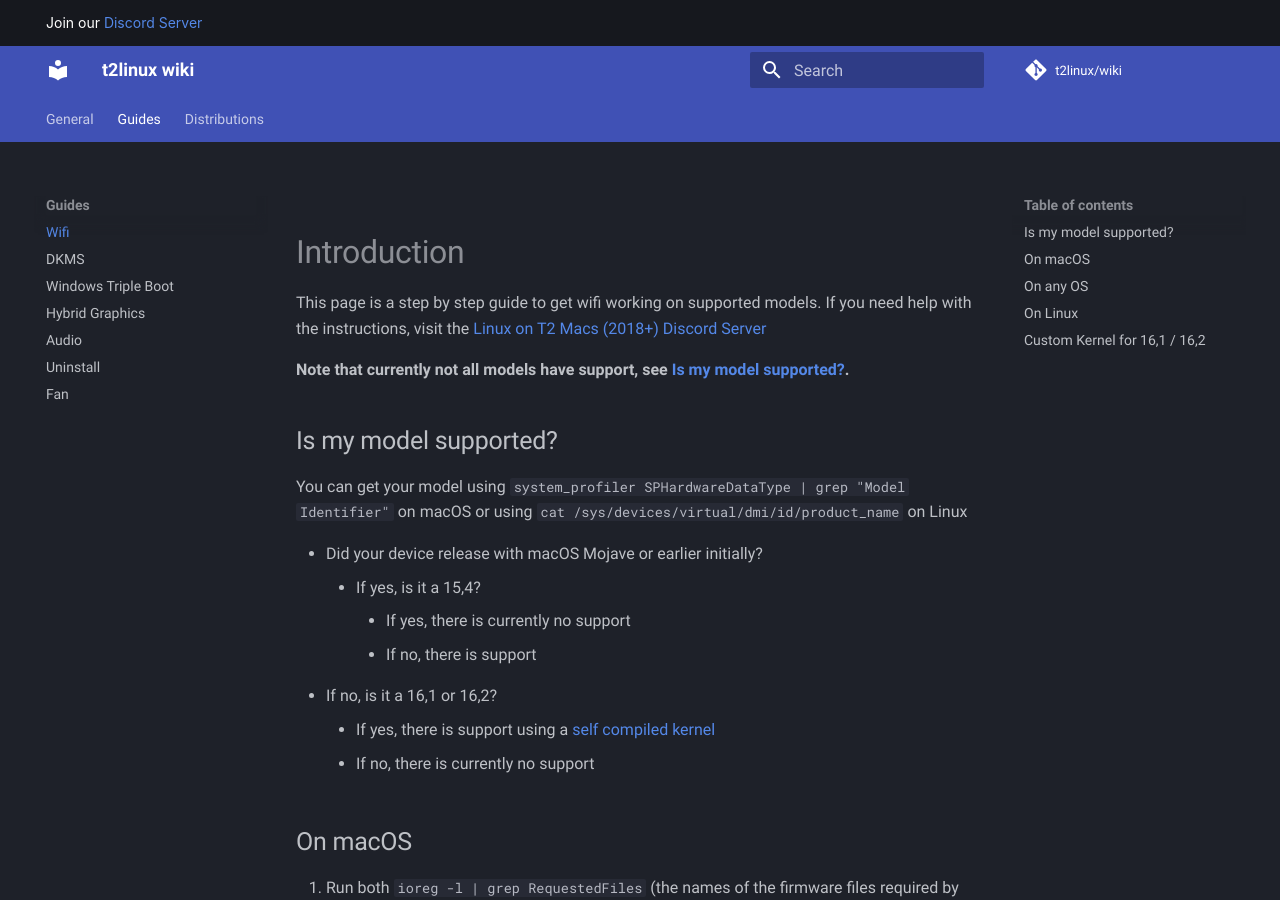
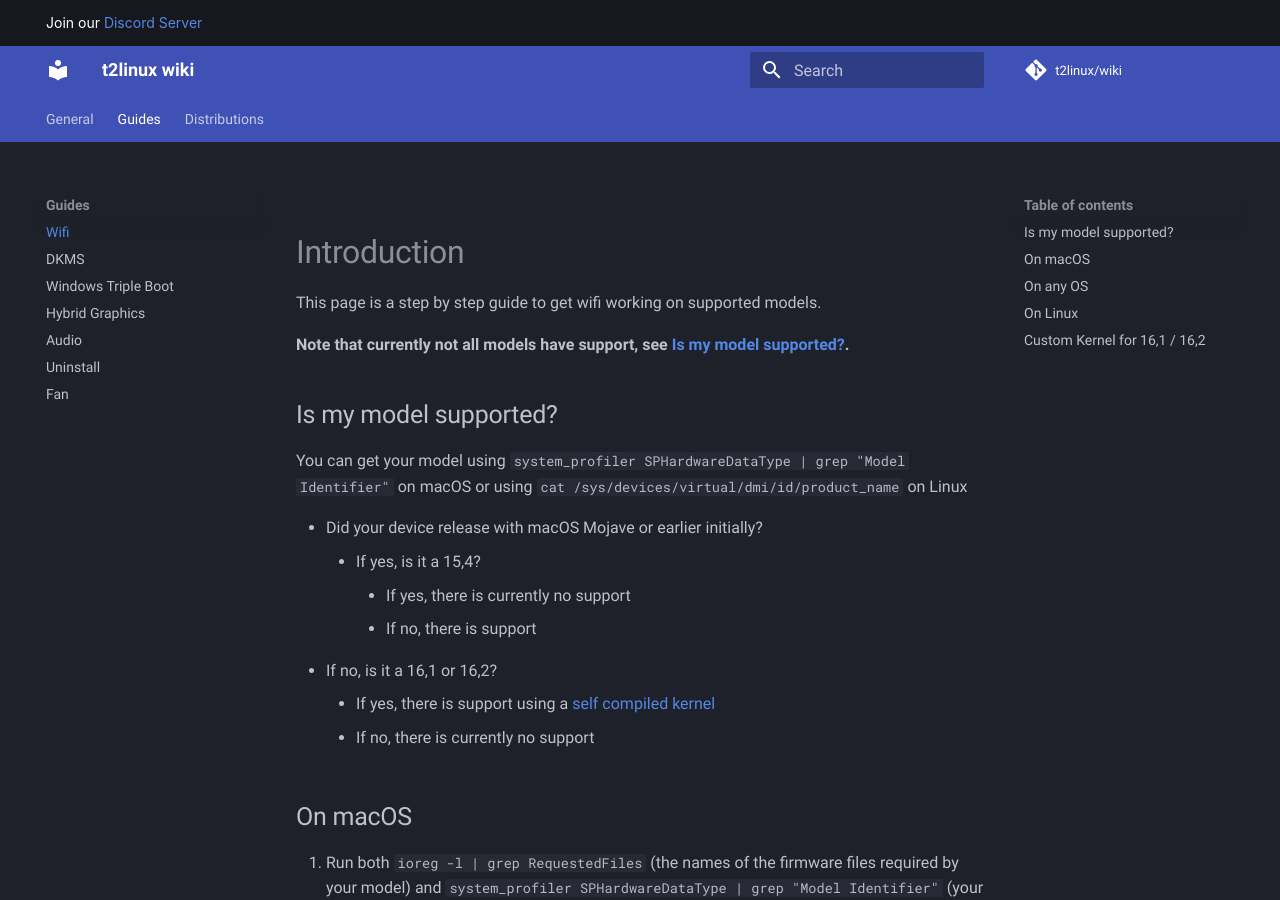
Before and after one commit to t2linux/wiki, an MkDocs documentation site: the page built from docs/guides/wifi.md, in a window 1280 px wide and 900 px high. Built offline with MkDocs 1.6.1 and Material for MkDocs 9.7.7, drawn with Linux system fonts in a browser that asks for light colours; comment, search, counter and statistics services are not loaded.

Commit message:
Guides+Distributions: Remove additional mentions of the discord server
As the announcement bar now includes a link, its not nessearry to have links
in the documentation itself

```diff
--- a/docs/guides/wifi.md
+++ b/docs/guides/wifi.md
@@ -1,7 +1,6 @@
 # Introduction
 
 This page is a step by step guide to get wifi working on supported models.
-If you need help with the instructions, visit the [Linux on T2 Macs (2018+) Discord Server](https://discord.com/invite/68MRhQu)
 
 **Note that currently not all models have support, see [Is my model supported?](https://wiki.t2linux.org/guides/wifi/#is-my-model-supported).**
 
```
Also changed, not shown: docs/distributions/arch/installation.md (+0 -2 lines).
